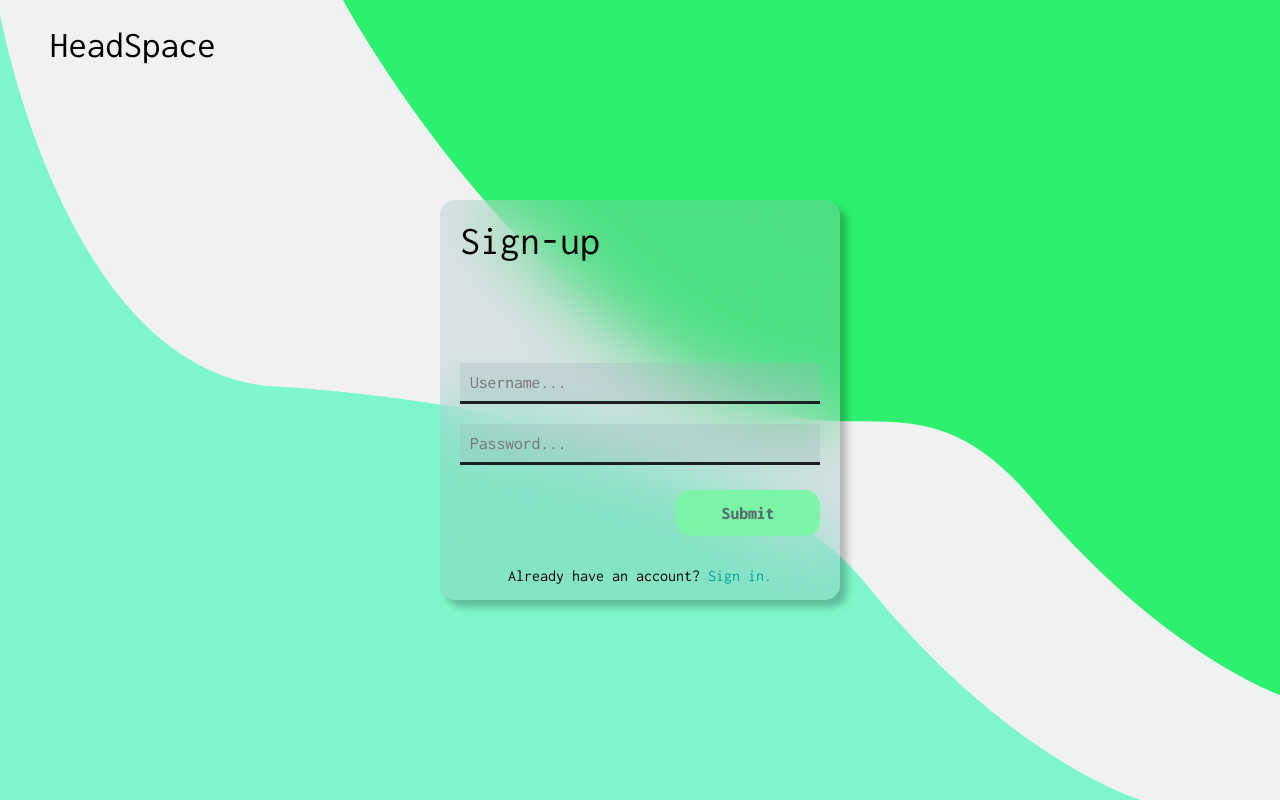
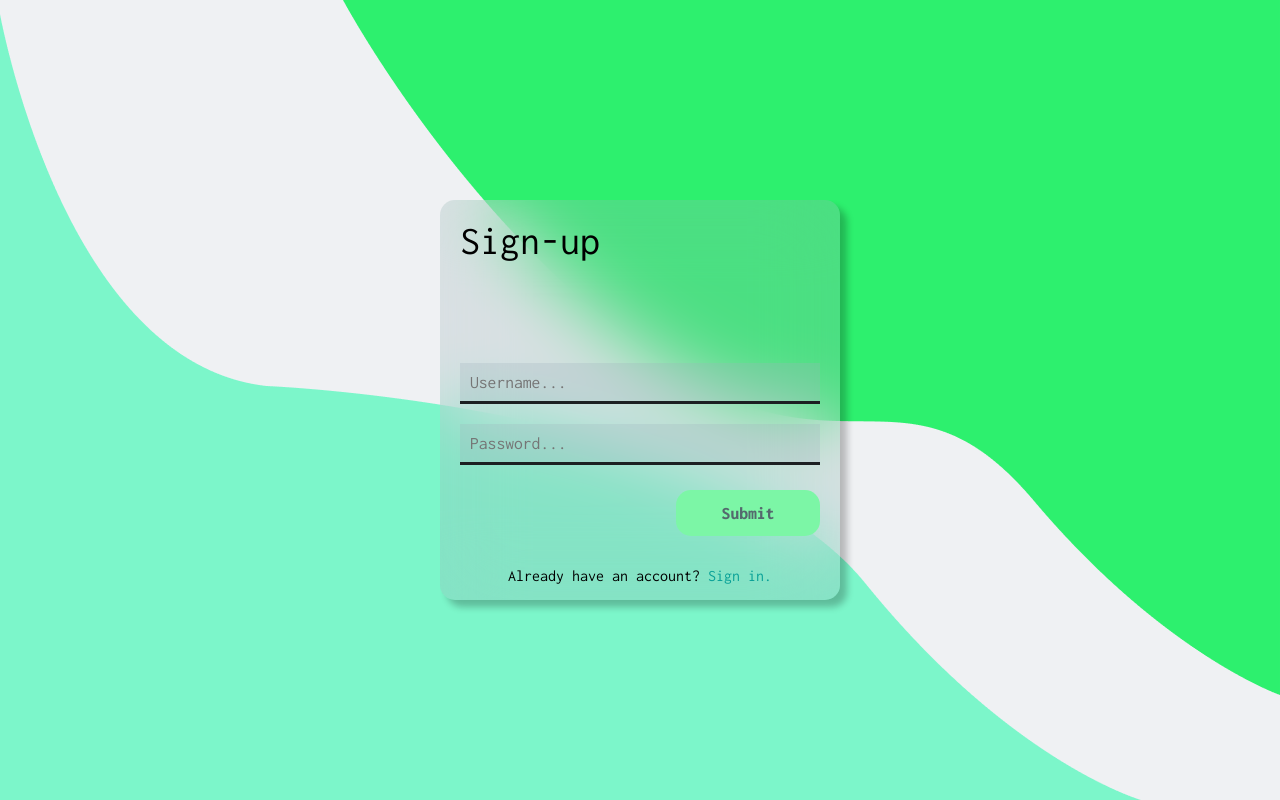
Before and after one commit to Trev-Marshall/Headspace, a React (Create React App) app in the folder react-headspace/: page / in a window 1280 px wide. Built offline with nearby package versions, Linux system fonts and the light colour scheme.

Commit message:
Revert "If you input wrong credentials for login error will pop up telling you what the errors were from the database"
This reverts commit b2e83eb14566b4200579bc4354ac2b5f4a148550.

```diff
--- a/react-headspace/src/Components/Signin.jsx
+++ b/react-headspace/src/Components/Signin.jsx
@@ -26,7 +26,6 @@ function Signin({ handleLogin, handleSignup }) {
 
   return (
     <Container>
-      <Logo>HeadSpace</Logo>
       <Background1
       src={TopVector}
       alt="background"
@@ -80,17 +79,3 @@ const Background2 = styled.img`
   bottom: 0;
   left: 0;
 `
-
-const Logo = styled.h1`
-  position: absolute;
-  color: black;
-  top: 0;
-  left: 50px;
-  font-weight: 400;
-  z-index: 100;
-  font-size: 2.3em;
-
-  @media (max-width: 900px) {
-    left: 25px;
-  }
-`
--- a/react-headspace/src/Components/SigninForm.jsx
+++ b/react-headspace/src/Components/SigninForm.jsx
@@ -52,9 +52,6 @@ const SignInDiv = styled.div`
   @media (max-width: 400px) {
     width: 97%;
     height: 300px;
-  }
-  @media (max-width: 900px) {
-    width: 82%;
   }
 `
 
--- a/react-headspace/src/Components/SignupForm.jsx
+++ b/react-headspace/src/Components/SignupForm.jsx
@@ -51,9 +51,6 @@ const SignInDiv = styled.div`
   @media (max-width: 400px) {
     width: 97%;
     height: 300px;
-  }
-  @media (max-width: 900px) {
-    width: 82%;
   }
 `
 
```
